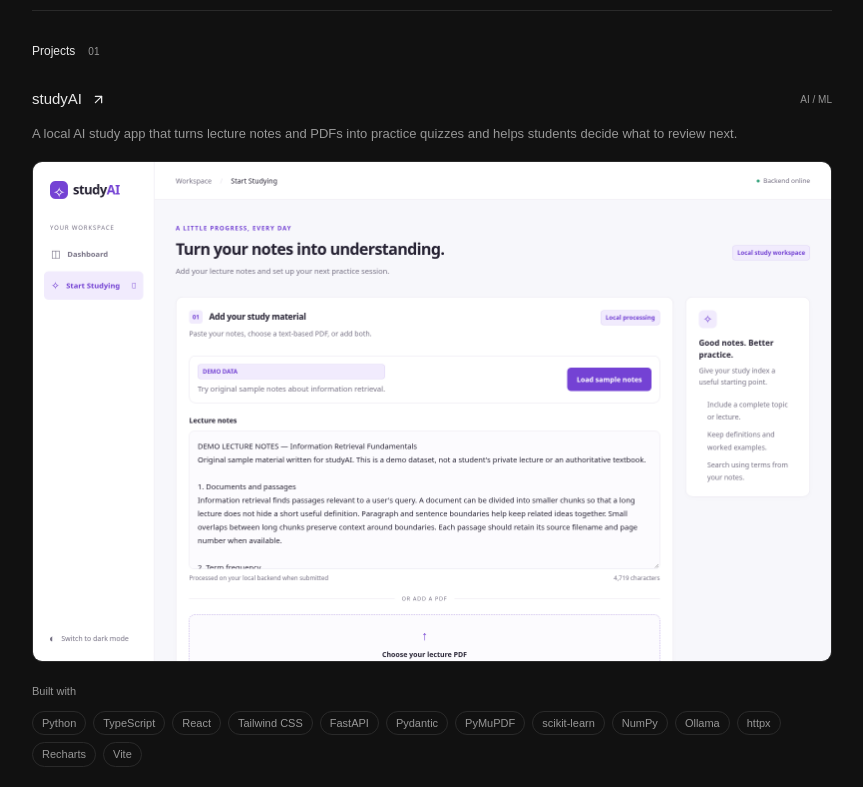
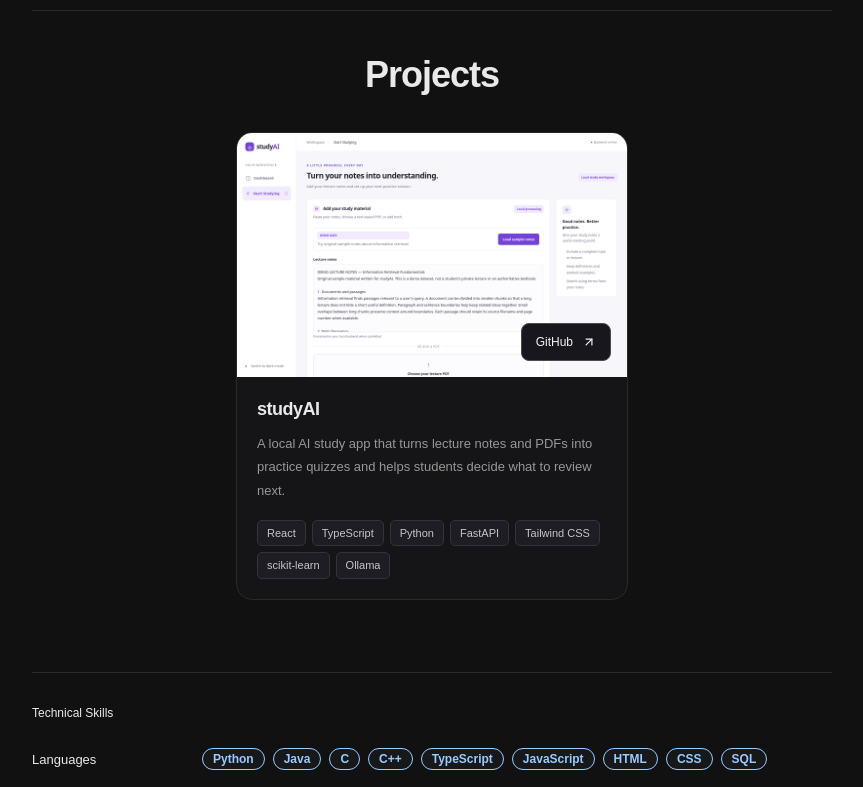
Before and after one commit to hieun5/portfolio, a React (Vite) app: page / in a window 1280 px wide. Shown: the part 660-1447 px from the top of the page, without its empty margins (208-1071 px from the left). Built offline with nearby package versions, Linux system fonts and the light colour scheme.

Commit message:
Style project cards with hover motion and a GitHub button

```diff
--- a/src/App.tsx
+++ b/src/App.tsx
@@ -53,34 +53,18 @@ export default function App() {
           >
             <div className="section-label">
               <h2 id="work-heading">Projects</h2>
-              {projects.length > 0 && (
-                <span>{projects.length.toString().padStart(2, "0")}</span>
-              )}
             </div>
             {projects.length === 0 ? (
               <p className="empty-projects">Projects coming soon.</p>
             ) : (
               <div className="project-list">
                 {projects.map((project) => (
-                  <article className="project-card" key={project.id}>
-                    <div className="project-heading">
-                      <h3>
-                        {project.url ? (
-                          <a
-                            className="text-link"
-                            href={project.url}
-                            target="_blank"
-                            rel="noopener noreferrer"
+                  <article
+                    className="project-card"
+                    key={project.id}
+                    aria-labelledby={`${project.id}-title`}
                   >
-                            {project.title} <ArrowUpRight size={15} />
-                          </a>
-                        ) : (
-                          project.title
-                        )}
-                      </h3>
-                      <span>{project.category}</span>
-                    </div>
-                    <p>{project.subtitle}</p>
+                    <div className="project-image">
                       {project.image && (
                         <img
                           className="project-preview"
@@ -91,7 +75,21 @@ export default function App() {
                           loading="lazy"
                         />
                       )}
-                    <p className="project-stack-label">Built with</p>
+                      {project.url && (
+                        <a
+                          className="project-github"
+                          href={project.url}
+                          target="_blank"
+                          rel="noopener noreferrer"
+                          aria-label={`View ${project.title} on GitHub`}
+                        >
+                          GitHub <ArrowUpRight size={14} aria-hidden="true" />
+                        </a>
+                      )}
+                    </div>
+                    <div className="project-body">
+                      <h3 id={`${project.id}-title`}>{project.title}</h3>
+                      <p>{project.subtitle}</p>
                       <ul
                         className="project-tech"
                         aria-label={`${project.title} technologies`}
@@ -120,6 +118,7 @@ export default function App() {
                           </div>
                         </details>
                       )}
+                    </div>
                   </article>
                 ))}
               </div>
--- a/src/content.ts
+++ b/src/content.ts
@@ -70,19 +70,13 @@ export const projects: Project[] = [
       "A local AI study app that turns lecture notes and PDFs into practice quizzes and helps students decide what to review next.",
     category: "AI / ML",
     tags: [
+      "React",
+      "TypeScript",
       "Python",
-      "TypeScript",
-      "React",
+      "FastAPI",
       "Tailwind CSS",
-      "FastAPI",
-      "Pydantic",
-      "PyMuPDF",
       "scikit-learn",
-      "NumPy",
       "Ollama",
-      "httpx",
-      "Recharts",
-      "Vite",
     ],
     image: "projects/studyai.png",
     imageAlt: "studyAI study workspace with sample lecture notes and PDF upload",
--- a/src/styles.css
+++ b/src/styles.css
@@ -237,64 +237,140 @@ footer {
   color: var(--text);
 }
 .project-card {
-  padding-bottom: 27px;
+  overflow: hidden;
+  border: 1px solid var(--line);
+  border-radius: 16px;
+  background: #151518;
+  transition:
+    transform 0.22s ease,
+    border-color 0.22s ease,
+    box-shadow 0.22s ease;
 }
-.project-card + .project-card {
-  border-top: 1px solid var(--line);
+.project-card:hover,
+.project-card:focus-within {
+  transform: translateY(-4px);
+  border-color: #46464e;
+  box-shadow: 0 16px 32px rgba(0, 0, 0, 0.2);
 }
-.project-card:last-child {
-  padding-bottom: 0;
+.work-section > .section-label {
+  justify-content: center;
+  margin-block: 12px 36px;
 }
-.project-heading {
-  display: flex;
-  align-items: center;
-  justify-content: space-between;
-  gap: 20px;
+.work-section > .section-label h2 {
+  font-family: "Manrope Variable", sans-serif;
+  font-size: clamp(28px, 4vw, 36px);
+  font-weight: 650;
+  line-height: 1.2;
+  letter-spacing: -1px;
 }
-.project-heading h3 {
-  font-size: 15px;
-  font-weight: 500;
-  margin: 0;
+.project-list {
+  display: grid;
+  grid-template-columns: repeat(2, minmax(0, 1fr));
+  gap: 24px;
 }
-.project-heading h3 .text-link {
-  font-size: inherit;
+.project-card:only-child {
+  grid-column: 1 / -1;
+  width: min(100%, 392px);
+  justify-self: center;
 }
-.project-heading > span {
-  color: var(--muted);
-  font-size: 10px;
+.project-image {
+  position: relative;
+  overflow: hidden;
+  aspect-ratio: 8 / 5;
+  background: #1d1d23;
 }
-.project-card > p {
-  color: var(--muted);
-  font-size: 13px;
-  line-height: 1.8;
-  margin: 8px 0 12px;
+.project-image::after {
+  content: "";
+  position: absolute;
+  inset: 0;
+  background: linear-gradient(transparent 55%, rgba(0, 0, 0, 0.3));
+  opacity: 0;
+  pointer-events: none;
+  transition: opacity 0.22s ease;
 }
 .project-preview {
   display: block;
   width: 100%;
-  height: auto;
-  margin-block: 16px 20px;
-  border: 1px solid var(--line);
-  border-radius: 10px;
+  height: 100%;
+  object-fit: cover;
+  object-position: top;
+  transition: transform 0.35s ease;
 }
-.project-card > .project-stack-label {
-  font-size: 11px;
-  margin: 0 0 9px;
+.project-card:hover .project-preview,
+.project-card:focus-within .project-preview {
+  transform: scale(1.025);
+}
+.project-github {
+  position: absolute;
+  z-index: 1;
+  right: 16px;
+  bottom: 16px;
+  display: inline-flex;
+  align-items: center;
+  justify-content: center;
+  gap: 9px;
+  min-height: 38px;
+  padding: 9px 14px;
+  border: 1px solid #4b4b54;
+  border-radius: 8px;
+  background: #17171d;
+  color: #f4f4f5;
+  font-size: 12px;
+  font-weight: 500;
+  opacity: 0;
+  transform: translateY(6px);
+  pointer-events: none;
+  transition:
+    opacity 0.22s ease,
+    transform 0.22s ease,
+    background 0.15s ease;
+}
+.project-card:hover .project-github,
+.project-card:focus-within .project-github {
+  opacity: 1;
+  transform: translateY(0);
+  pointer-events: auto;
+}
+.project-card:hover .project-image::after,
+.project-card:focus-within .project-image::after {
+  opacity: 1;
+}
+.project-github:hover {
+  background: #2b2b34;
+}
+.project-body {
+  padding: 20px;
+}
+.project-body h3 {
+  font-family: "Manrope Variable", sans-serif;
+  font-size: 18px;
+  font-weight: 650;
+  line-height: 1.4;
+  letter-spacing: -0.5px;
+  margin: 0;
+}
+.project-body > p {
+  color: var(--muted);
+  font-size: 13px;
+  line-height: 1.8;
+  margin: 10px 0 18px;
 }
 .project-tech {
   display: flex;
   flex-wrap: wrap;
-  gap: 7px;
+  gap: 6px;
   list-style: none;
   padding: 0;
-  margin: 0 0 16px;
+  margin: 0;
 }
 .project-tech li {
-  padding: 3px 9px;
-  border: 1px solid var(--line);
-  border-radius: 999px;
-  color: var(--muted);
+  padding: 4px 9px;
+  border: 1px solid #33333c;
+  border-radius: 5px;
+  background: #1d1d23;
+  color: #c5c5ce;
   font-size: 11px;
+  font-weight: 500;
   line-height: 1.5;
 }
 .project-card summary {
@@ -306,6 +382,7 @@ footer {
   font-size: 11px;
   list-style: none;
   min-height: 28px;
+  margin-top: 14px;
 }
 .project-card summary::-webkit-details-marker {
   display: none;
@@ -315,12 +392,6 @@ footer {
 }
 .project-details {
   padding-top: 12px;
-}
-.project-details img {
-  width: 100%;
-  max-height: 300px;
-  object-fit: cover;
-  margin-bottom: 12px;
 }
 .project-details p,
 .project-details li {
@@ -334,8 +405,12 @@ footer {
 .project-details ul {
   padding-left: 18px;
 }
-.project-details .project-tags {
-  font-size: 10px;
+@media (hover: none), (pointer: coarse) {
+  .project-github {
+    opacity: 1;
+    transform: none;
+    pointer-events: auto;
+  }
 }
 @media (max-width: 700px) {
   .wrap {
@@ -354,6 +429,9 @@ footer {
   .hero-about-heading,
   .hero-intro {
     font-size: 14px;
+  }
+  .project-list {
+    grid-template-columns: 1fr;
   }
 }
 @media (max-width: 480px) {
@@ -408,8 +486,8 @@ footer {
   .footer-bottom .text-link {
     font-size: 9px;
   }
-  .project-heading {
-    align-items: start;
+  .project-body {
+    padding: 18px;
   }
   .skill-group {
     grid-template-columns: 1fr;
@@ -429,4 +507,10 @@ footer {
   *::after {
     transition: none !important;
   }
+  .project-card:hover,
+  .project-card:focus-within,
+  .project-card:hover .project-preview,
+  .project-card:focus-within .project-preview {
+    transform: none;
+  }
 }
```
Also changed, not shown: 1 other file (tests, documents, lock files or other folders). Lines whose indentation alone changed are shown as unchanged.
